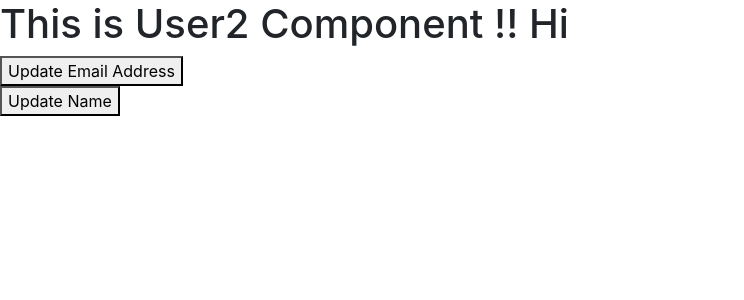
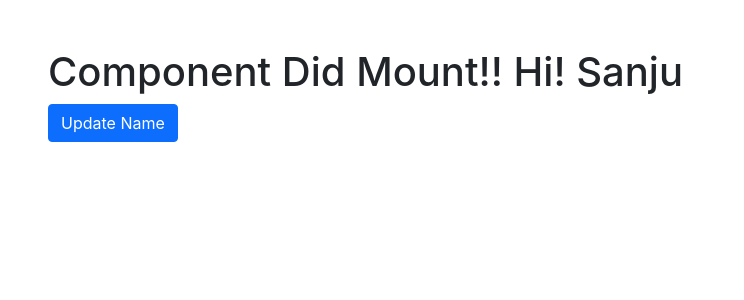
Before and after one commit to neeraj83760/React_Bible, a React (Create React App) app: page / in a window 1280 px wide. Shown: the top 300 px of the page, without its empty margins (0-744 px from the left). Built offline with nearby package versions, Linux system fonts and the light colour scheme.

Commit message:
Component did mount method Use in React

```diff
--- /dev/null
+++ b/src/ComponentDidMount/App5.js
@@ -0,0 +1,47 @@
+import React from "react";
+
+// sabse pehle constructor call hoga fir render(kyonki iske andar poora HTMl ready ho jaata hai)
+// than componentDidMount
+class App5 extends React.Component {
+
+constructor(){
+
+    super()
+    this.state = {
+
+        name: 'Sanju'
+    }
+        // console.warn('Constructor of App5 Component')
+
+}
+
+
+// Button ki click pe render method phir se to call hoga but componentDidMount
+//nahi call hoga componentDidMount sirf ek hi baar call hota hai
+// Isliye hum isme api call karte hai kyonki API usually humein ek hi
+// baar call karni hoti hai
+
+componentDidMount(){
+
+    console.warn('componentDidMount')
+}
+
+
+// Render bhi ek lifecycle ka method hai
+// Jab bhi humien Api call karni hoti hai to hum usse ComponentDidMount
+// ke andar call karte hai
+
+render() {
+    console.warn("This is Render method!!")
+    return (
+
+        <div className="App m-5">
+        <h1>Component Did Mount!! Hi! {this.state.name}</h1>
+        <button className='btn btn-primary' onClick={()=>{this.setState({name:'Raaju'})}}>Update Name</button>
+        </div>
+    )
+}
+
+}
+
+export default App5;
--- a/src/index.js
+++ b/src/index.js
@@ -15,6 +15,7 @@ import Rendering from './Conditional_rendering/Rendering'
 import App2 from './/PassFunctions_Asprops/App2'
 import App3 from './/LifeCycleMethods/App3'
 import App4 from './/RenderLifeCycleinReact/App4'
+import App5 from './/ComponentDidMount/App5'
 
 const root = ReactDOM.createRoot(document.getElementById('root'));
 
@@ -34,6 +35,7 @@ root.render(
   {/* <App2 /> */}
   {/* <App3 /> */}
 
-  <App4 />
+  {/* <App4 /> */}
+  <App5/>
  </React.StrictMode>
 );
```
